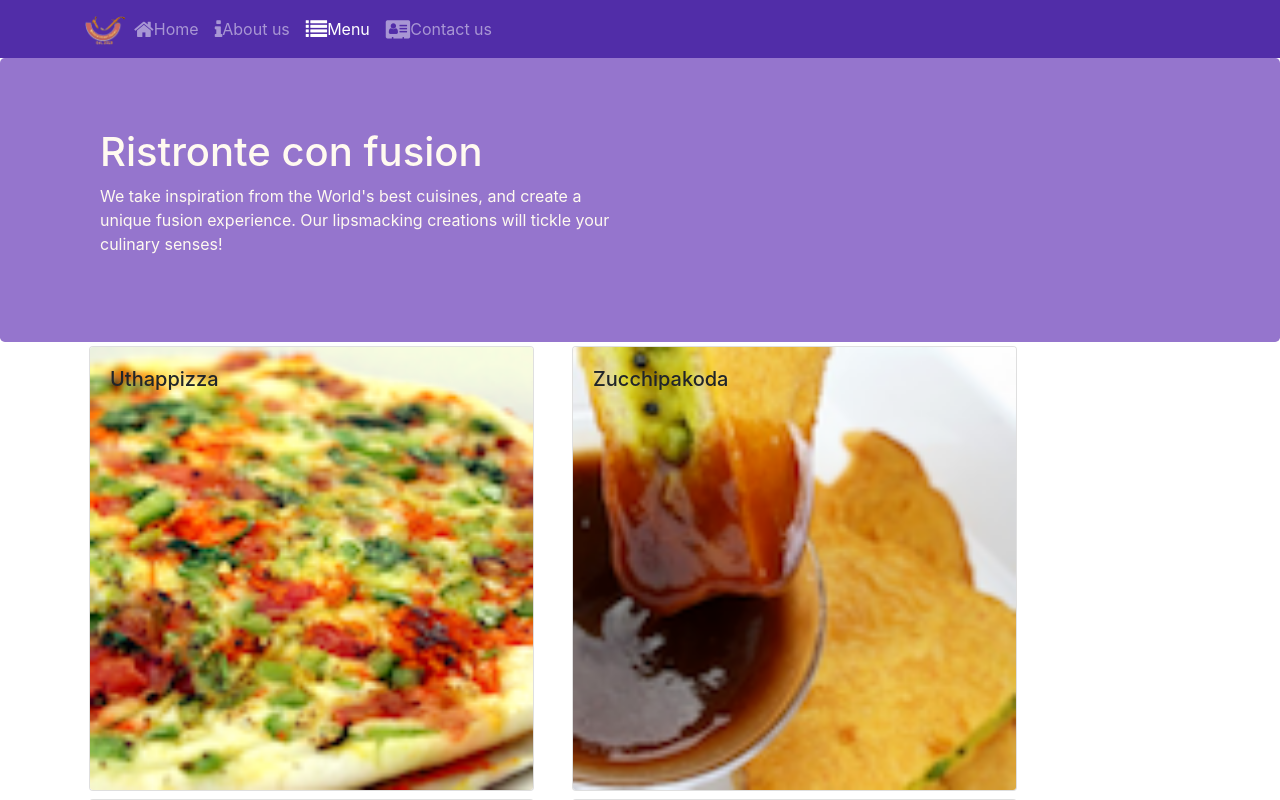
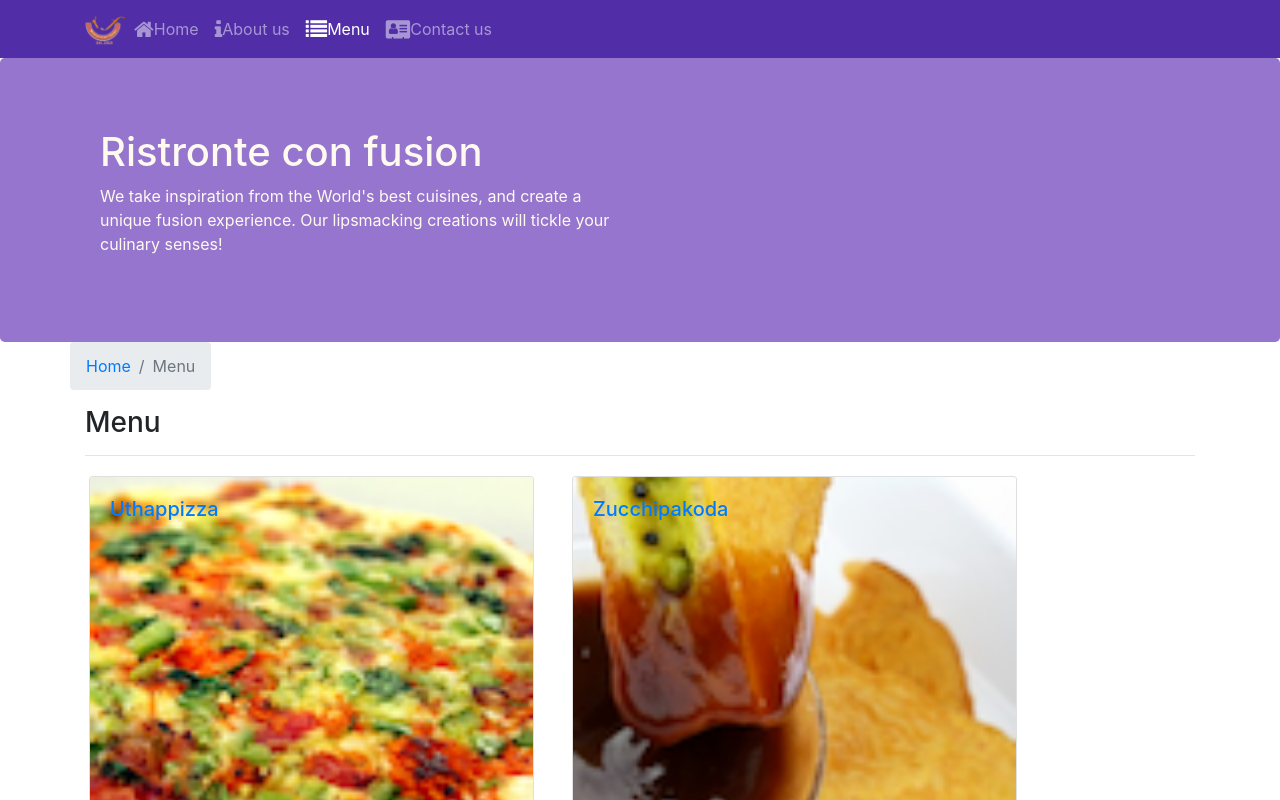
Before and after one commit to SARTHAK-27/Front-end-with-React, a React (Create React App) app: page /menu in a window 1280 px wide. Shown: the top 800 px of the page. Built offline with nearby package versions, Linux system fonts and the light colour scheme.

Commit message:
Single Page Applications Part2

```diff
--- a/src/components/ContactComponent.js
+++ b/src/components/ContactComponent.js
@@ -1,8 +1,20 @@
 import React from 'react';
+import { Breadcrumb, BreadcrumbItem} from 'reactstrap';
+import {Link} from 'react-router-dom';
 
 function Contact(props) {
     return(
         <div className="container">
+            <div className="row">
+                <Breadcrumb>
+                    <BreadcrumbItem><Link to='/home'>Home</Link></BreadcrumbItem>
+                    <BreadcrumbItem active>Contact us</BreadcrumbItem>
+                </Breadcrumb>
+                <div className="col-12">
+                    <h3>Contact us</h3>
+                    <hr/>
+                </div>
+            </div>
             <div className="row row-content">
                 <div className="col-12">
                 <h3>Location Information</h3>
--- a/src/components/DishDetailComponent.js
+++ b/src/components/DishDetailComponent.js
@@ -1,5 +1,6 @@
 import React from 'react';
-import { Card, CardImg, CardText, CardTitle, CardBody } from 'reactstrap';
+import { Card, CardImg, CardText, CardTitle, CardBody, Breadcrumb, BreadcrumbItem } from 'reactstrap';
+import { Link } from 'react-router-dom';
 
     function RenderDish({dish}) {
         return (
@@ -39,11 +40,21 @@ import { Card, CardImg, CardText, CardTitle, CardBody } from 'reactstrap';
             return (
                 <div className="container">
                     <div className="row">
+                        <Breadcrumb>
+                            <BreadcrumbItem><Link to='/menu'>Menu</Link></BreadcrumbItem>
+                            <BreadcrumbItem active>{props.dish.name}</BreadcrumbItem>
+                        </Breadcrumb>
+                        <div className="col-12">
+                            <h3>{props.dish.name}</h3>
+                            <hr/>
+                        </div>
+                    </div>
+                    <div className="row">
                         <div className="col-12 col-md-5 m-1">
                             <RenderDish dish={props.dish} />
                         </div>
                         <div className="col-12 col-md-5 m-1">
-                            <RenderComments comments={props.dish.comments} />
+                            <RenderComments comments={props.comments} />
                         </div>
                     </div>
                 </div>
--- a/src/components/MainComponent.js
+++ b/src/components/MainComponent.js
@@ -10,6 +10,7 @@ import { COMMENTS } from '../shared/comments';
 import { LEADERS } from '../shared/leaders';
 import { PROMOTIONS } from '../shared/promotions';
 import { Switch ,Route, Redirect } from 'react-router-dom';
+import DishDetail from './DishDetailComponent';
 
 class Main extends Component {
   constructor(props){
@@ -32,12 +33,22 @@ render() {
       />
     );
   }
+
+const DishWithId = ({match}) => {
+  return(
+    <DishDetail dish={this.state.dishes.filter((dish) => dish.id === parseInt(match.params.dishId, 10))[0]}
+    comments={this.state.comments.filter((comment) => comment.dishId === parseInt(match.params.dishId))}
+    ></DishDetail>
+  );
+}
+
   return (
     <div>
         <Header/>
         <Switch>
             <Route path="/home" component={HomePage}></Route>
             <Route exact path="/menu" component={() => <Menu dishes={this.state.dishes} />}></Route>
+            <Route path="/menu/:dishId" component={DishWithId}></Route>
             <Route exact path="/contactus" component={Contact}></Route>
             <Redirect to="/home"></Redirect>
         </Switch>
--- a/src/components/MenuComponent.js
+++ b/src/components/MenuComponent.js
@@ -1,13 +1,16 @@
 import React from 'react';
-import { Card, CardImg, CardImgOverlay, CardText, CardTitle, CardBody } from 'reactstrap';
+import { Card, CardImg, CardImgOverlay, CardText, CardTitle, CardBody, Breadcrumb, BreadcrumbItem } from 'reactstrap';
+import { Link } from 'react-router-dom';
 
     function RenderMenuItem({dish, onClick}){
         return(
             <Card>
+                <Link to={`/menu/${dish.id}`}>
                 <CardImg width="100%" src={dish.image} alt={dish.name} />
                 <CardImgOverlay>
                     <CardTitle>{dish.name}</CardTitle>
                 </CardImgOverlay>
+                </Link>
             </Card>
         );
     }
@@ -16,13 +19,23 @@ import { Card, CardImg, CardImgOverlay, CardText, CardTitle, CardBody } from 're
         const menu = props.dishes.map((dish) => {
             return (
                 <div key={dish.id} className="col-12 col-md-5 m-1">
-                    <RenderMenuItem dish={dish} onClick={props.onClick} />
+                    <RenderMenuItem dish={dish}/>
                 </div>
             );
         });
 
         return(
             <div className="container">
+                <div className="row">
+                    <Breadcrumb>
+                        <BreadcrumbItem><Link to='/home'>Home</Link></BreadcrumbItem>
+                        <BreadcrumbItem active>Menu</BreadcrumbItem>
+                    </Breadcrumb>
+                    <div className="col-12">
+                        <h3>Menu</h3>
+                        <hr/>
+                    </div>
+                </div>
                 <div className="row">
                     {menu}
                 </div>
```
